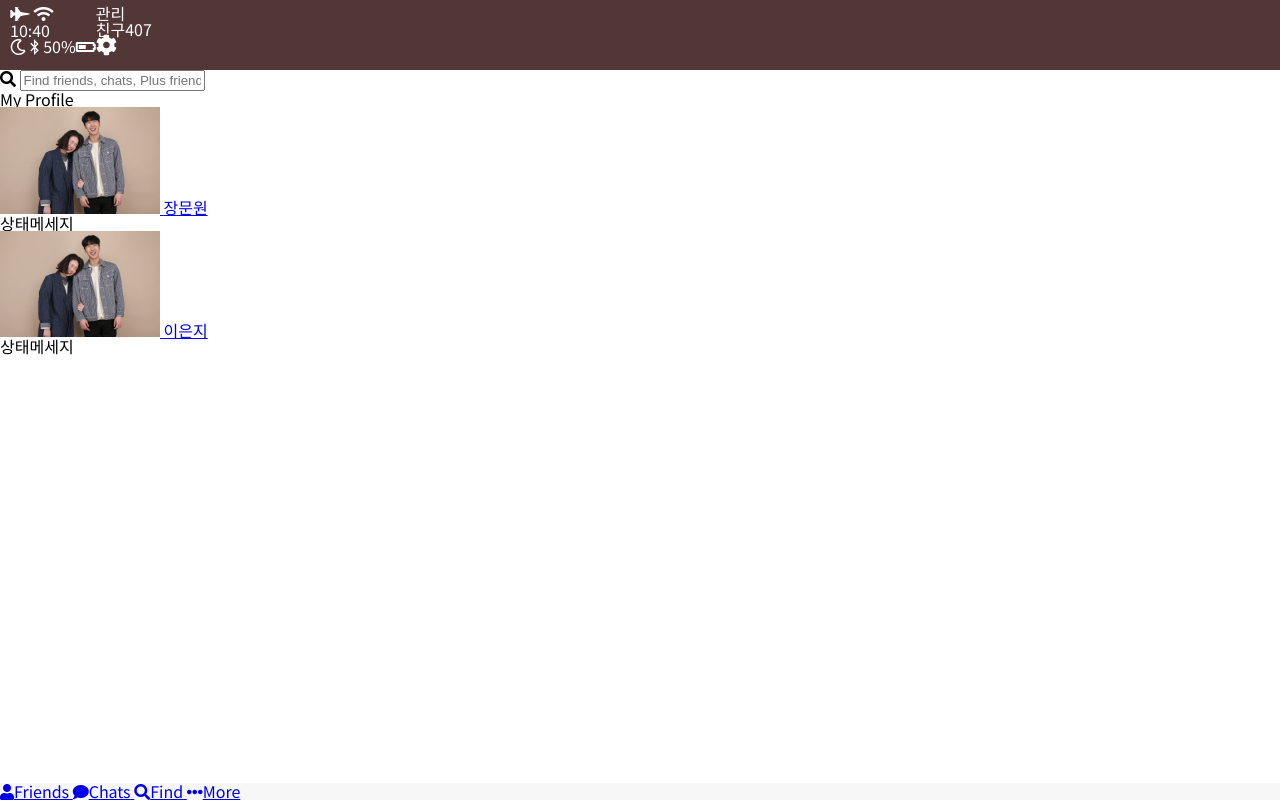
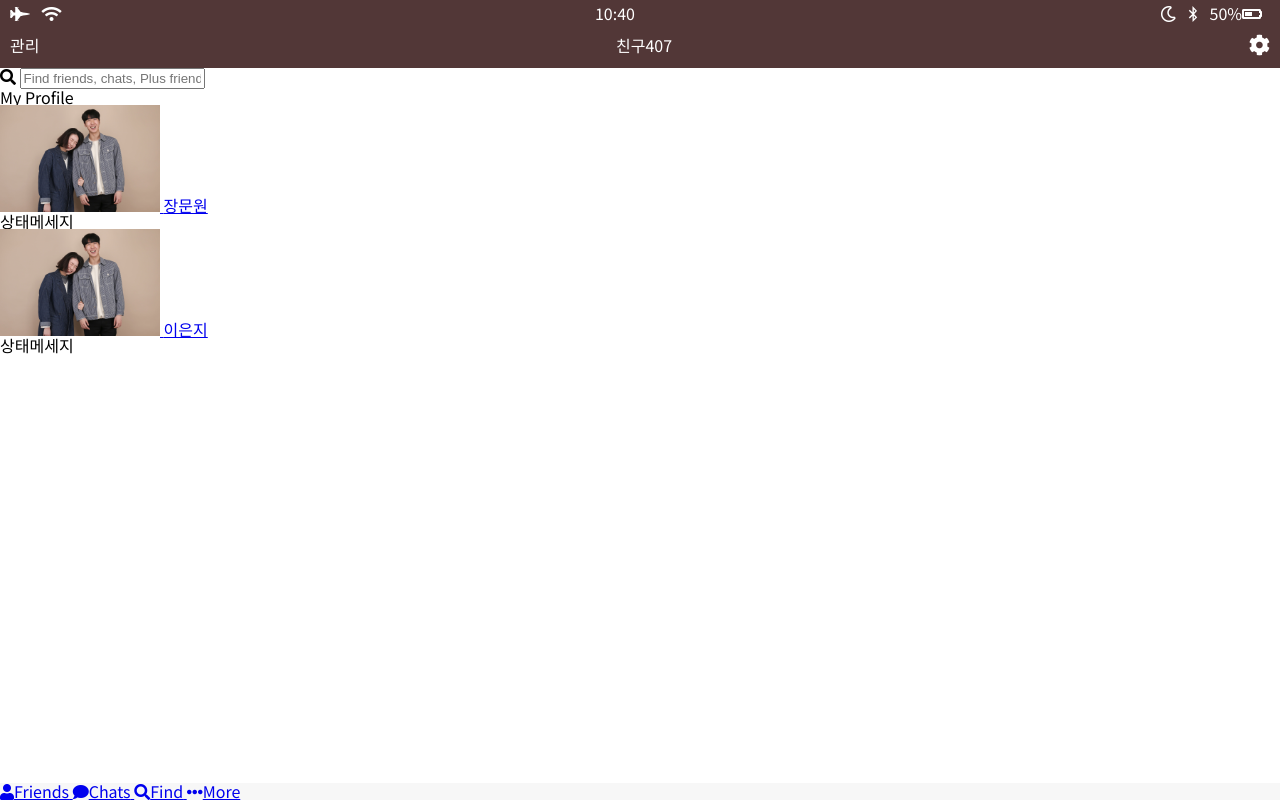
Before and after one commit to jangmoonwon/kakao-v2, a plain HTML site: page index.html in a window 1280 px wide. Drawn offline with Linux system fonts and the light colour scheme.

Commit message:
test commit

```diff
--- a/css/header.css
+++ b/css/header.css
@@ -3,4 +3,19 @@
   color: white;
   padding: 5px 10px 15px 10px;
   display: flex;
+  flex-direction: column;
 }
+.top-header .header__top {
+  display: flex;
+  justify-content: space-between;
+  margin-bottom: 15px;
+}
+
+.top-header .header__top .header__column i {
+  margin-right: 8px;
+}
+
+.top-header .header__bottom {
+  display: flex;
+  justify-content: space-between;
+}
```
